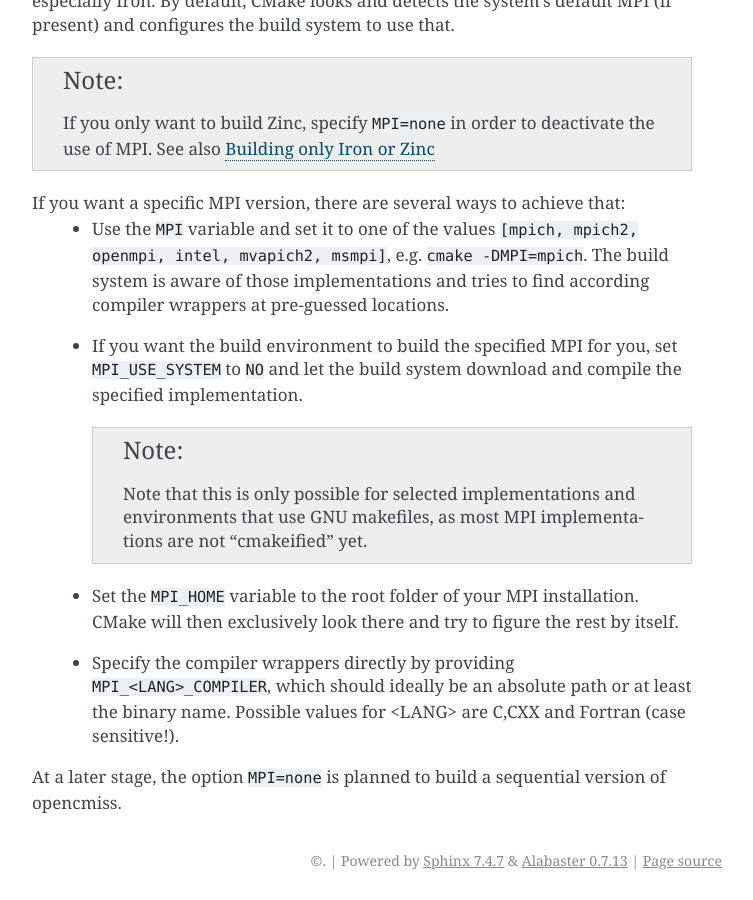
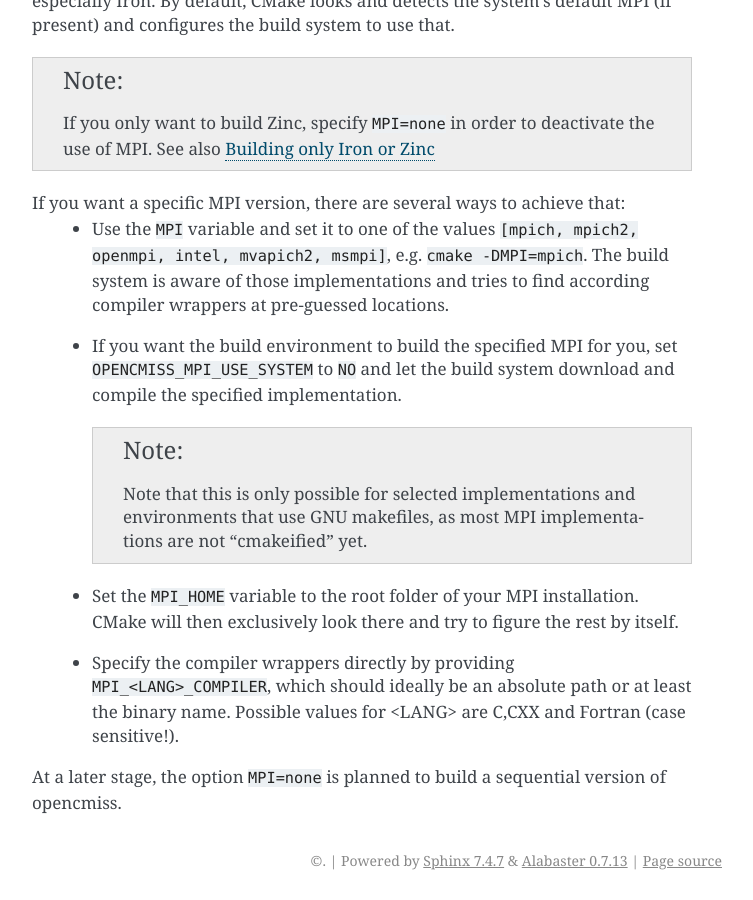
Before and after one commit to OpenCMISS/manage, a Sphinx documentation site: the page built from docs/config/multiarch.rst, in a window 1280 px wide and 900 px high, scrolled down 1839 px. Shown: the whole window, without its empty margins (388-1141 px from the left). Built offline with Sphinx 7.4.7, drawn with Linux system fonts in a browser that asks for light colours; pages that are not in the unit, such as notebooks, are missing from menus; cross-references to code outside the pages are shown as plain code.

Commit message:
Rename MPI_USE_SYSTEM to OPENCMISS_MPI_USE_SYSTEM.

```diff
--- a/docs/config/multiarch.rst
+++ b/docs/config/multiarch.rst
@@ -74,7 +74,7 @@ If you want a specific MPI version, there are several ways to achieve that:
      e.g. :sh:`cmake -DMPI=mpich`.
      The build system is aware of those implementations and tries to find according compiler
      wrappers at pre-guessed locations.
-   - If you want the build environment to build the specified MPI for you, set :var:`MPI_USE_SYSTEM` to :cmake:`NO`
+   - If you want the build environment to build the specified MPI for you, set :var:`OPENCMISS_MPI_USE_SYSTEM` to :cmake:`NO`
      and let the build system download and compile the specified implementation.
 
      .. note::
```
Also changed, not shown: 1 other file.
